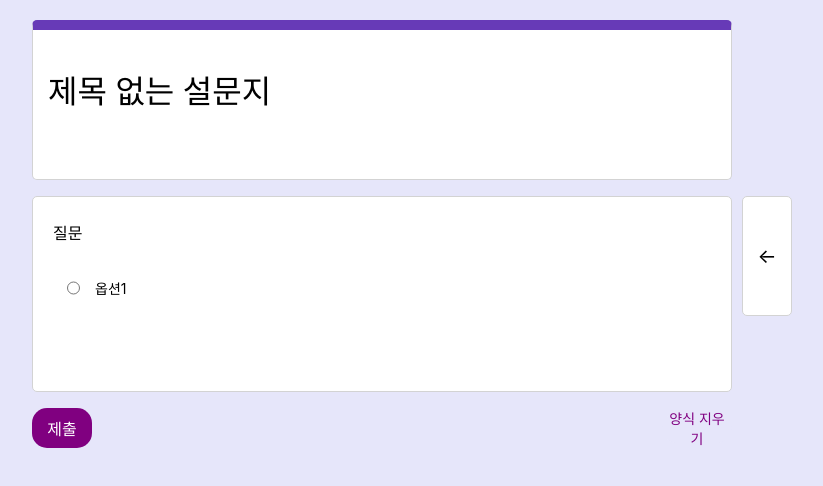
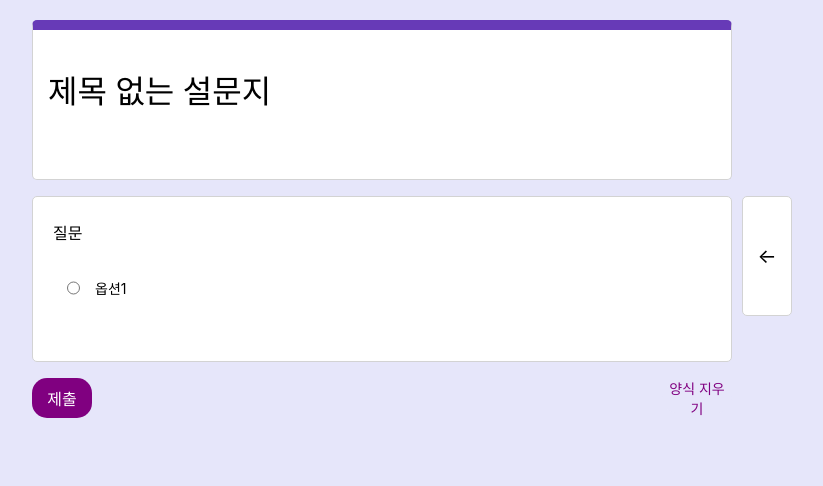
Before and after one commit to 2eejehoon/surveyform, a React (Create React App) app: page /preview in a window 1280 px wide. Shown: the top 486 px of the page, without its empty margins (258-1081 px from the left). Built offline with nearby package versions, Linux system fonts and the light colour scheme.

Commit message:
feat: 불필요한 React.memo() 제거

```diff
--- a/src/components/common/Input/Input.tsx
+++ b/src/components/common/Input/Input.tsx
@@ -4,8 +4,8 @@ import { StyledInput } from "./InputStyle";
 interface InputProps {
   id: string;
   type: string;
-  value: string;
-  onChange: ChangeEventHandler<HTMLInputElement>;
+  value?: string;
+  onChange?: ChangeEventHandler<HTMLInputElement>;
   fontSize?: number;
   placeholder?: string;
   borderBottom?: boolean;
--- a/src/components/edit/CheckboxOption/CheckboxOption.tsx
+++ b/src/components/edit/CheckboxOption/CheckboxOption.tsx
@@ -1,4 +1,4 @@
-import { ChangeEvent } from "react";
+import { ChangeEvent, memo } from "react";
 import { useAppDispatch, useAppSelector } from "../../../store";
 import {
   setQuestionOptionText,
@@ -56,4 +56,4 @@ function CheckboxOption({ questionIndex, optionIndex }: CheckboxOptionProps) {
   );
 }
 
-export default CheckboxOption;
+export default memo(CheckboxOption);
--- a/src/components/edit/DropdownOption/DropdownOption.tsx
+++ b/src/components/edit/DropdownOption/DropdownOption.tsx
@@ -6,7 +6,7 @@ import {
   deleteQuestionOption,
   setQuestionOptionText,
 } from "../../../store/surveySlice";
-import { ChangeEvent } from "react";
+import { ChangeEvent, memo } from "react";
 
 interface DropdownOptionProps {
   questionIndex: number;
@@ -55,4 +55,4 @@ function DropdownOption({ questionIndex, optionIndex }: DropdownOptionProps) {
   );
 }
 
-export default DropdownOption;
+export default memo(DropdownOption);
--- a/src/components/edit/MultipleChoiceOption/MultipleChoiceOption.tsx
+++ b/src/components/edit/MultipleChoiceOption/MultipleChoiceOption.tsx
@@ -1,7 +1,7 @@
 import { StyledLi } from "./MultipleChoiceOptionStyle";
 import Input from "../../common/Input/Input";
 import Button from "../../common/Button/Button";
-import { ChangeEvent } from "react";
+import { ChangeEvent, memo } from "react";
 import { useAppDispatch, useAppSelector } from "../../../store";
 import {
   setQuestionOptionText,
@@ -59,4 +59,4 @@ function MultipleChoiceOption({
   );
 }
 
-export default MultipleChoiceOption;
+export default memo(MultipleChoiceOption);
--- a/src/components/edit/QuestionList/QuestionList.tsx
+++ b/src/components/edit/QuestionList/QuestionList.tsx
@@ -1,4 +1,3 @@
-import { memo } from "react";
 import { StyledList } from "./QuestionListStyle";
 import { useAppSelector } from "../../../store/index";
 import Question from "../Question/Question";
@@ -15,4 +14,4 @@ function QuestionList() {
   );
 }
 
-export default memo(QuestionList);
+export default QuestionList;
--- a/src/components/edit/QuestionTitleInput/QuestionTitleInput.tsx
+++ b/src/components/edit/QuestionTitleInput/QuestionTitleInput.tsx
@@ -1,5 +1,5 @@
 import Input from "../../common/Input/Input";
-import { ChangeEvent, useCallback, memo } from "react";
+import { ChangeEvent, useCallback } from "react";
 import { useAppDispatch, useAppSelector } from "../../../store/index";
 import { setQuestionTitle } from "../../../store/surveySlice";
 
@@ -31,4 +31,4 @@ function QuestionTitleInput({ questionIndex }: QuestionTitleInputProps) {
   );
 }
 
-export default memo(QuestionTitleInput);
+export default QuestionTitleInput;
--- a/src/components/edit/QuestionTypeSelect/QuestionTypeSelect.tsx
+++ b/src/components/edit/QuestionTypeSelect/QuestionTypeSelect.tsx
@@ -1,4 +1,4 @@
-import { ChangeEvent, memo } from "react";
+import { ChangeEvent } from "react";
 import { QUESTION_TYPE_ARRAY } from "../../../constant";
 import { StyledSelect } from "./QuestionTypeSelectStyle";
 import { useAppDispatch, useAppSelector } from "../../../store/index";
@@ -31,4 +31,4 @@ function QuestionTypeSelect({ questionIndex }: QuestionTypeSelectProps) {
   );
 }
 
-export default memo(QuestionTypeSelect);
+export default QuestionTypeSelect;
--- a/src/components/edit/RequiredQuestionButton/RequiredQuestionToggle.tsx
+++ b/src/components/edit/RequiredQuestionButton/RequiredQuestionToggle.tsx
@@ -1,4 +1,3 @@
-import { memo } from "react";
 import { useAppDispatch, useAppSelector } from "../../../store";
 import { setQuestionRequired } from "../../../store/surveySlice";
 import { ToggleButton, ToggleSwitch } from "./RequiredToggleStyle";
@@ -28,4 +27,4 @@ function RequiredQuestionToggle({
   );
 }
 
-export default memo(RequiredQuestionToggle);
+export default RequiredQuestionToggle;
--- a/src/components/edit/ShortTypeQuestion/ShortTypeQuestion.tsx
+++ b/src/components/edit/ShortTypeQuestion/ShortTypeQuestion.tsx
@@ -1,4 +1,3 @@
-import { memo } from "react";
 import { useAppSelector } from "../../../store";
 import { StyledP } from "./ShortTypeQuestionStyle";
 
@@ -14,4 +13,4 @@ function ShortTypeQuestion({ questionIndex }: ShortTypeQuestionProps) {
   return <StyledP>{text}</StyledP>;
 }
 
-export default memo(ShortTypeQuestion);
+export default ShortTypeQuestion;
--- a/src/components/edit/SurveyDescInput/SurveyDescInput.tsx
+++ b/src/components/edit/SurveyDescInput/SurveyDescInput.tsx
@@ -1,4 +1,4 @@
-import { ChangeEvent, useCallback, memo } from "react";
+import { ChangeEvent, useCallback } from "react";
 import { useAppDispatch, useAppSelector } from "../../../store";
 import { setDesc } from "../../../store/surveySlice";
 import Input from "../../common/Input/Input";
@@ -25,4 +25,4 @@ function SurveyDescInput() {
   );
 }
 
-export default memo(SurveyDescInput);
+export default SurveyDescInput;
--- a/src/components/edit/SurveyTitleInput/SurveyTitleInput.tsx
+++ b/src/components/edit/SurveyTitleInput/SurveyTitleInput.tsx
@@ -1,4 +1,4 @@
-import { ChangeEvent, useCallback, memo } from "react";
+import { ChangeEvent, useCallback } from "react";
 import { useAppDispatch, useAppSelector } from "../../../store";
 import { setTitle } from "../../../store/surveySlice";
 import Input from "../../common/Input/Input";
@@ -25,4 +25,4 @@ function SurveyTitleInput() {
   );
 }
 
-export default memo(SurveyTitleInput);
+export default SurveyTitleInput;
--- a/src/components/preview/Answer/Answer.tsx
+++ b/src/components/preview/Answer/Answer.tsx
@@ -40,7 +40,6 @@ function Answer({ questionIndex }: AnswerProps) {
           <DropdownTypeAnswer questionIndex={questionIndex} />
         )}
       </AnswerBody>
-      <AnswerFooter></AnswerFooter>
     </Wrapper>
   );
 }
```
